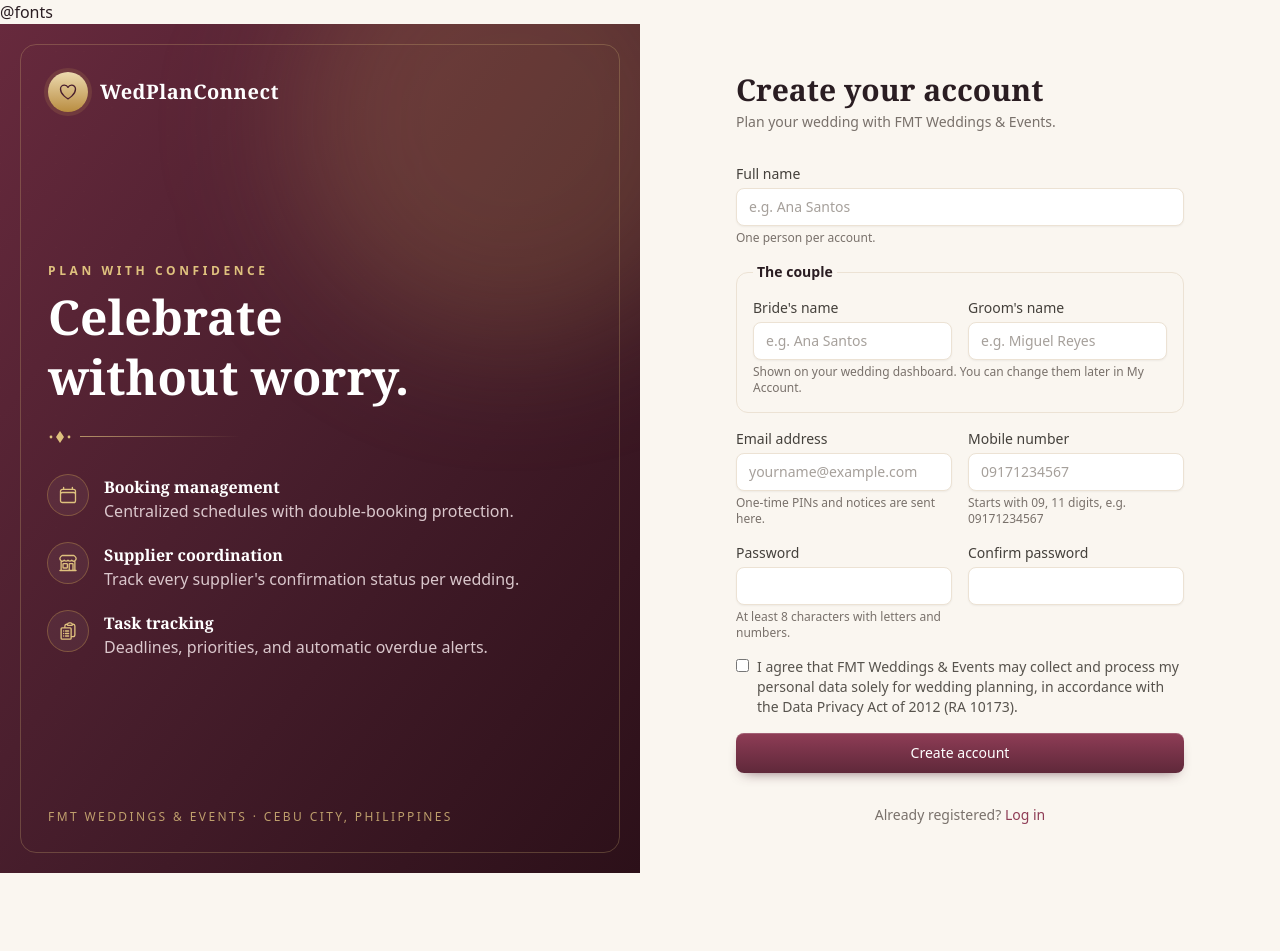
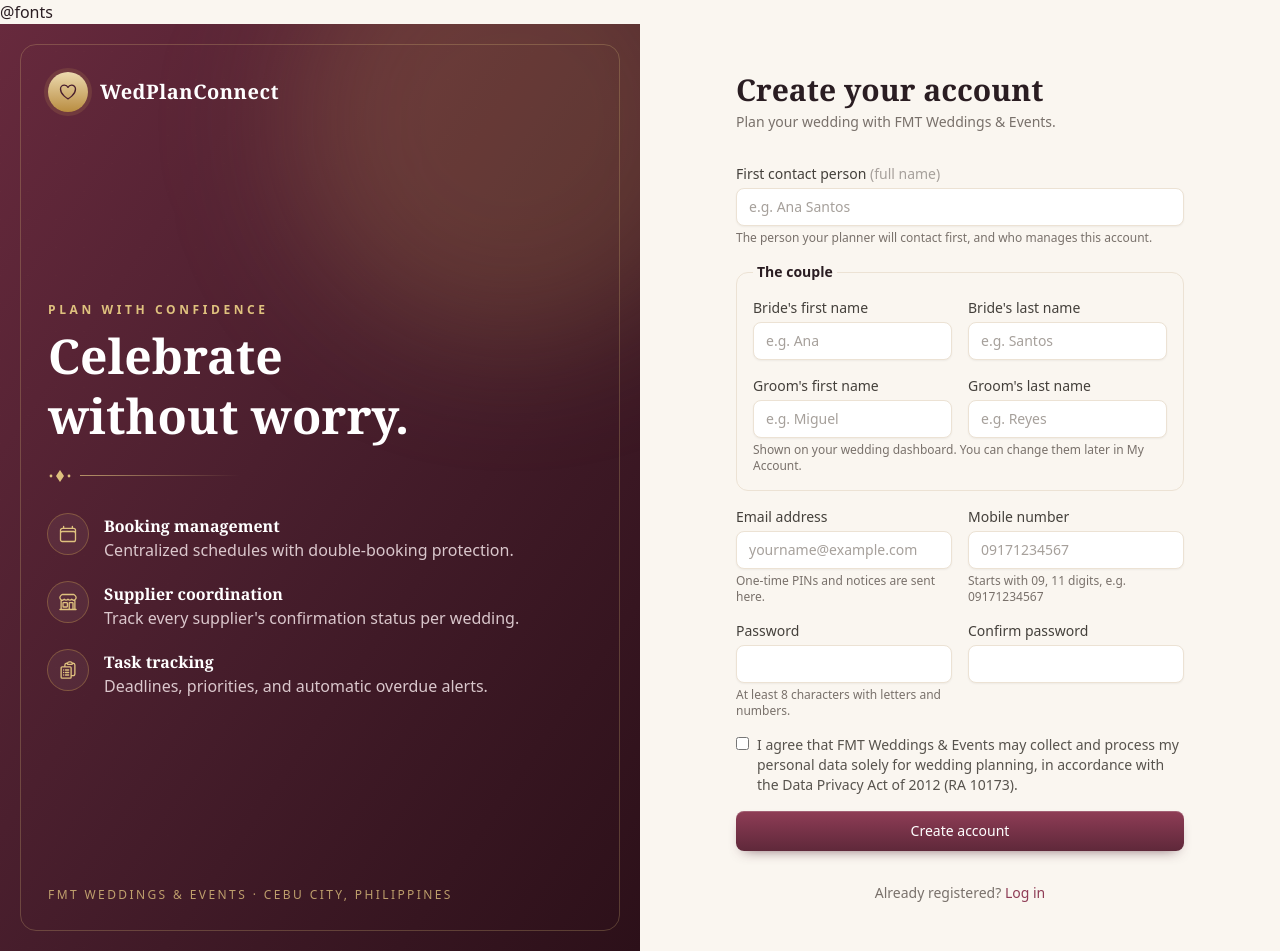
Before and after one commit to Capstone351/WedPlanConnect, a Laravel app: page /register in a window 1280 px wide. Before the commit the page ends 873 px from the top, so only its background shows below. Run offline with Laravel 12, Linux system fonts and the light colour scheme; style sheets or scripts are compiled from the project's sources.

Commit message:
Ask for a first contact person and each partner's first and last name at sign-up
The full-name field is now the first contact person. Bride and groom first/last names are stored separately (existing names were split); the combined names used across the app stay in sync. My Account uses the same fields.

Co-Authored-By: Claude Opus 5.5 <noreply@anthropic.com>

```diff
--- a/wedplanconnect/app/Http/Controllers/Auth/RegisterController.php
+++ b/wedplanconnect/app/Http/Controllers/Auth/RegisterController.php
@@ -37,7 +37,8 @@ class RegisterController extends Controller
             'password' => ['required', 'confirmed', Password::min(8)->letters()->numbers()],
             'privacy' => ['accepted'],
         ], [
-            'name.not_regex' => "Please enter one person's name only. Each person creates their own account.",
+            'name.required' => "Please enter the first contact person's full name.",
+            'name.not_regex' => "Please enter one person's name only: the first contact person for this account.",
             'email.unique' => 'An account with this email address already exists. Try logging in instead.',
             'phone.required' => 'Please enter your mobile number.',
             'phone.regex' => 'The mobile number must start with 09 and have exactly 11 digits, e.g. 09171234567.',
--- a/wedplanconnect/resources/views/auth/register.blade.php
+++ b/wedplanconnect/resources/views/auth/register.blade.php
@@ -5,26 +5,33 @@
     <form method="POST" action="{{ route('register') }}" class="mt-8 space-y-4">
         @csrf
         <div>
-            <label for="name" class="label">Full name</label>
+            <label for="name" class="label">First contact person <span class="font-normal text-stone-400">(full name)</span></label>
             <input id="name" name="name" value="{{ old('name') }}" required maxlength="150" autocomplete="name" placeholder="e.g. Ana Santos"
                 @class(['input', 'input-error' => $errors->has('name')])>
-            @error('name')<p class="error-text">{{ $message }}</p>@else<p class="hint">One person per account.</p>@enderror
+            @error('name')<p class="error-text">{{ $message }}</p>@else<p class="hint">The person your planner will contact first, and who manages this account.</p>@enderror
         </div>
+        @php
+            $nameFields = [
+                'bride' => ["Bride's", 'Ana', 'Santos'],
+                'groom' => ["Groom's", 'Miguel', 'Reyes'],
+            ];
+        @endphp
         <fieldset class="rounded-xl border border-line p-4">
             <legend class="px-1 text-sm font-semibold text-ink">The couple</legend>
-            <div class="grid gap-4 sm:grid-cols-2">
-                <div>
-                    <label for="bride_name" class="label">Bride's name</label>
-                    <input id="bride_name" name="bride_name" value="{{ old('bride_name') }}" required maxlength="100" placeholder="e.g. Ana Santos"
-                        @class(['input', 'input-error' => $errors->has('bride_name')])>
-                    @error('bride_name')<p class="error-text">{{ $message }}</p>@enderror
-                </div>
-                <div>
-                    <label for="groom_name" class="label">Groom's name</label>
-                    <input id="groom_name" name="groom_name" value="{{ old('groom_name') }}" required maxlength="100" placeholder="e.g. Miguel Reyes"
-                        @class(['input', 'input-error' => $errors->has('groom_name')])>
-                    @error('groom_name')<p class="error-text">{{ $message }}</p>@enderror
-                </div>
+            <div class="space-y-4">
+                @foreach ($nameFields as $who => [$whose, $firstExample, $lastExample])
+                    <div class="grid gap-4 sm:grid-cols-2">
+                        @foreach (['first' => $firstExample, 'last' => $lastExample] as $part => $example)
+                            @php $field = "{$who}_{$part}_name"; @endphp
+                            <div>
+                                <label for="{{ $field }}" class="label">{{ $whose }} {{ $part }} name</label>
+                                <input id="{{ $field }}" name="{{ $field }}" value="{{ old($field) }}" required maxlength="60" placeholder="e.g. {{ $example }}"
+                                    autocomplete="off" @class(['input', 'input-error' => $errors->has($field)])>
+                                @error($field)<p class="error-text">{{ $message }}</p>@enderror
+                            </div>
+                        @endforeach
+                    </div>
+                @endforeach
             </div>
             <p class="hint">Shown on your wedding dashboard. You can change them later in My Account.</p>
         </fieldset>
```
Also changed, not shown: wedplanconnect/app/Models/User.php (+28 -9 lines), wedplanconnect/resources/views/account/edit.blade.php (+11 -8 lines), wedplanconnect/tests/Feature/AuthenticationTest.php (+23 -6 lines), wedplanconnect/tests/Feature/SecurityHardeningTest.php (+1 -1 lines), wedplanconnect/database/migrations/2026_11_13_163905_split_couple_names_into_first_and_last.php (added).
